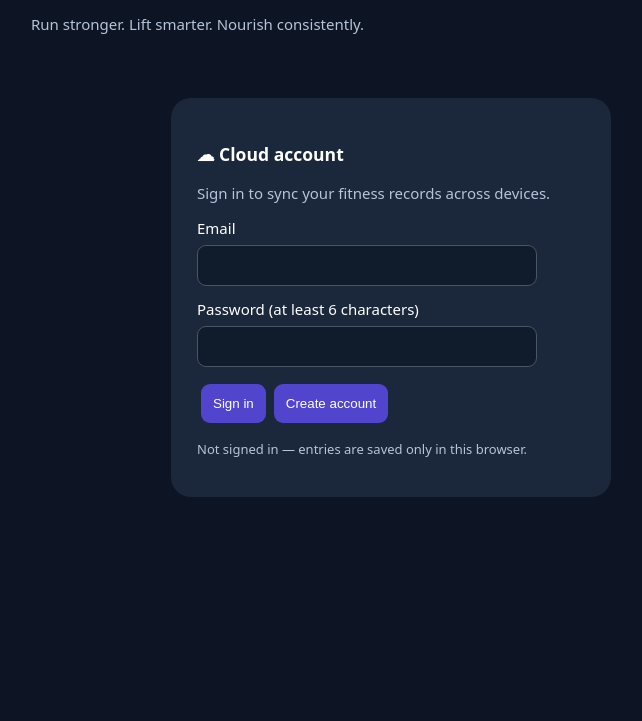
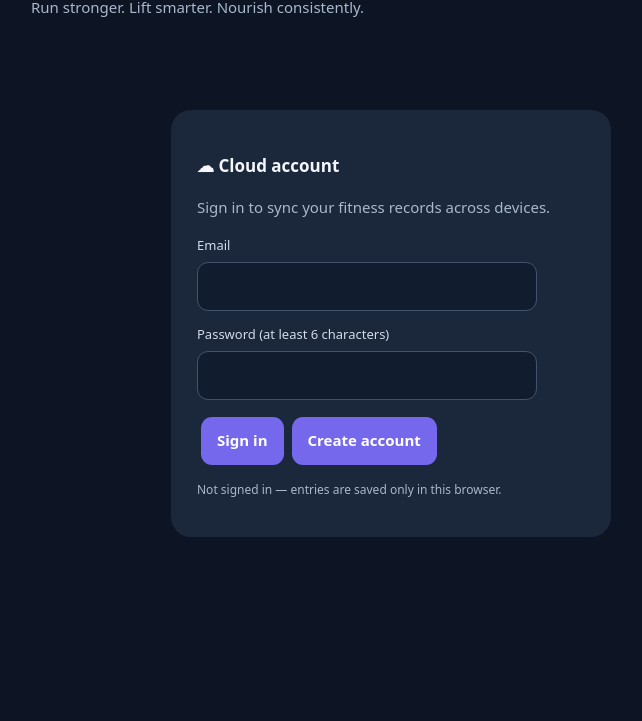
Before and after one commit to NexieAkins/stride-strength, a plain HTML site: page index.html in a window 1280 px wide. Shown: the part 85-806 px from the top of the page, without its empty margins (249-891 px from the left). Drawn offline with nearby package versions, Linux system fonts and the light colour scheme.

Commit message:
Add stylesheet link and fix HTML structure

```diff
--- a/index.html
+++ b/index.html
@@ -4,7 +4,10 @@
 #account{max-width:440px;margin:8vh auto;padding:26px;background:#1b273a;border-radius:20px}body:not(.authenticated) main,body:not(.authenticated) nav{display:none!important}body.authenticated #account{max-width:720px;margin:8px auto;padding:10px 16px;background:transparent}body.authenticated #account>h3{display:none}body.authenticated #signedIn{display:flex;align-items:center;gap:8px;flex-wrap:wrap}body.authenticated #signedIn p{margin:4px}body.authenticated #account #cloudStatus{margin:3px 0}
 #account input{max-width:340px;display:block}#account button{margin:4px}
 #cloudStatus{color:#b6c4d9;font-size:13px}#cloudImport{background:#0f766e}
-</style></head><body><header><h1>Stride & Strength <small>V4 ✦</small></h1><p>Run stronger. Lift smarter. Nourish consistently.</p></header><div id="account"><h3>☁ Cloud account</h3><div id="signedOut">
+</style>
+<link rel="stylesheet" href="./app-polish.css">
+</head>
+<body><header><h1>Stride & Strength <small>V4 ✦</small></h1><p>Run stronger. Lift smarter. Nourish consistently.</p></header><div id="account"><h3>☁ Cloud account</h3><div id="signedOut">
 <p>Sign in to sync your fitness records across devices.</p>
 <form id="loginForm"><label for="authEmail">Email</label><input id="authEmail" type="email" required autocomplete="email">
 <label for="authPassword">Password (at least 6 characters)</label><input id="authPassword" type="password" minlength="6" required autocomplete="current-password">
```
